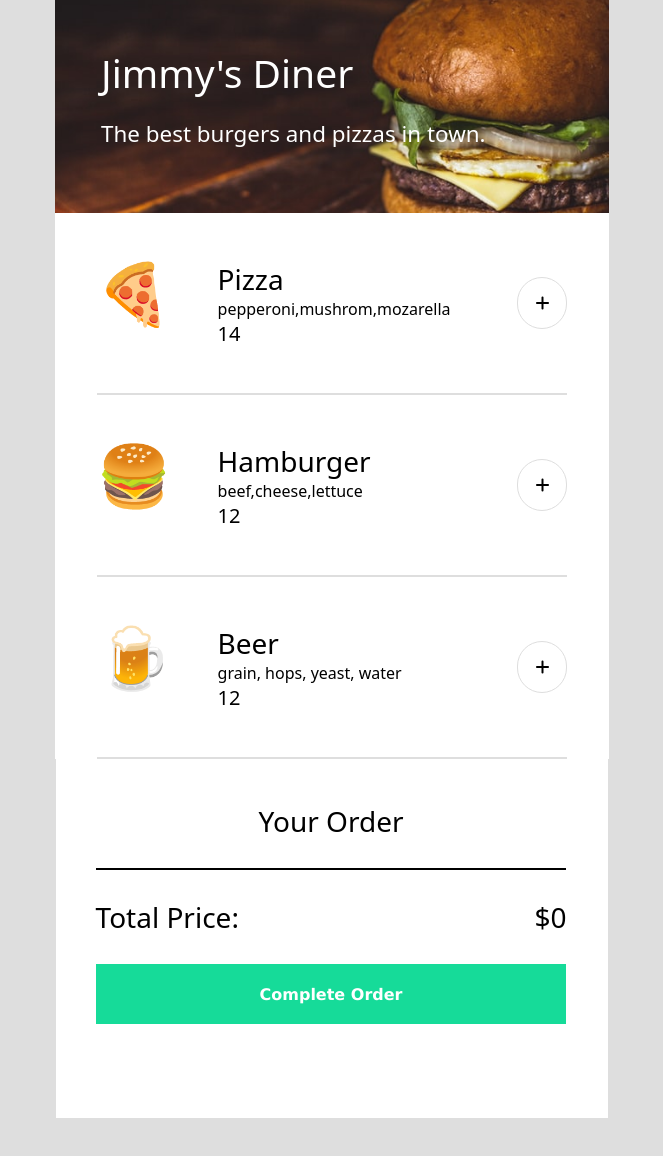
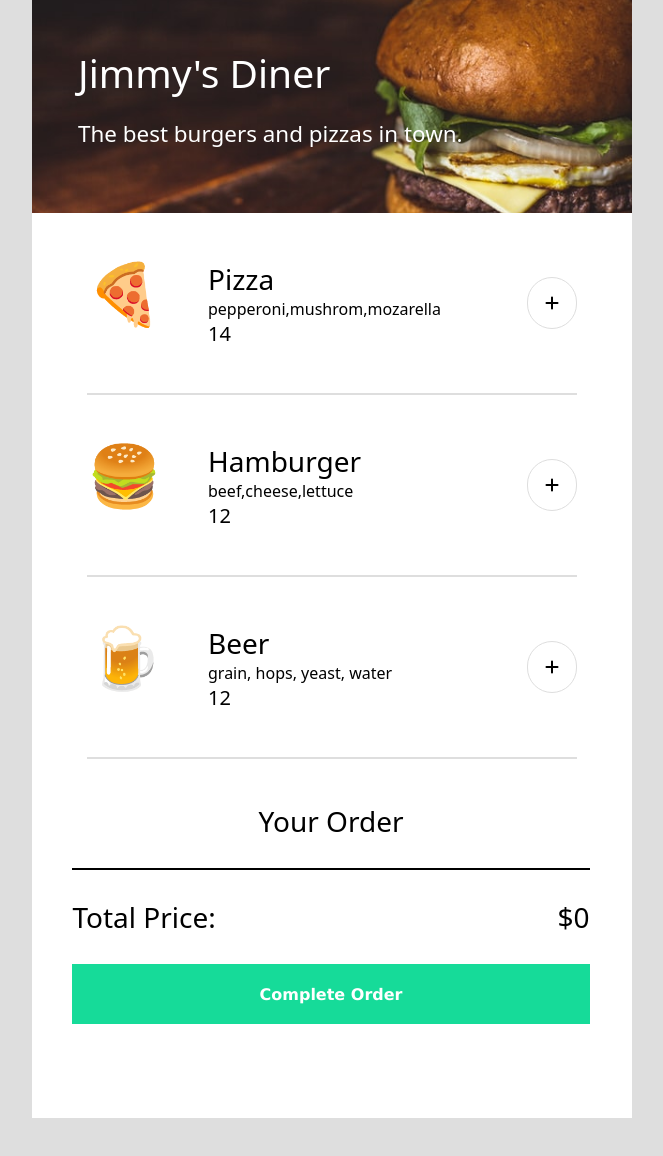
Before and after one commit to jfventures97/restaurant-ordering, a website built with Vite: page index.html in a window 1280 px wide. Shown: the whole page, without its empty margins (308-971 px from the left). Built offline with nearby package versions, Linux system fonts and the light colour scheme; a web font is replaced by a local one.

Commit message:
1.3.3 Adjusted spacing on main container

```diff
--- a/index.css
+++ b/index.css
@@ -15,7 +15,7 @@ header{
 background-image: url('images/burger.jpg');
 background-size: cover;
 background-position: center;
-width: 554px;
+width: 600px;
 height: 167px;
 padding-top: 46px;
 color : #FFFFFF;
@@ -46,7 +46,7 @@ header h2 {
 
 
 .menuOuter {
- width: 554px;
+ width: 100%;
  margin: 0 auto;
  background-color:  #FFFFFF;
 }
@@ -115,7 +115,7 @@ header h2 {
 }
 
 .ordersection {
-    width: 470.881px;
+    width: 86.2%;
     min-height: 319px;
     background-color:  #FFFFFF;
     margin: 0 auto;
```
